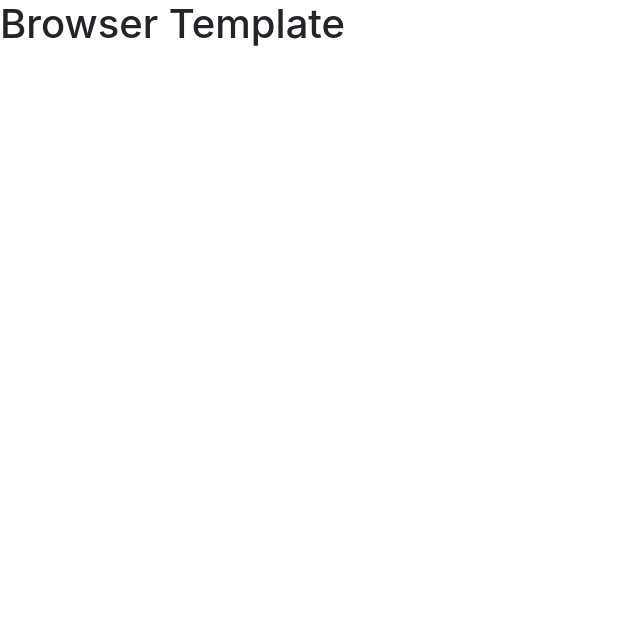
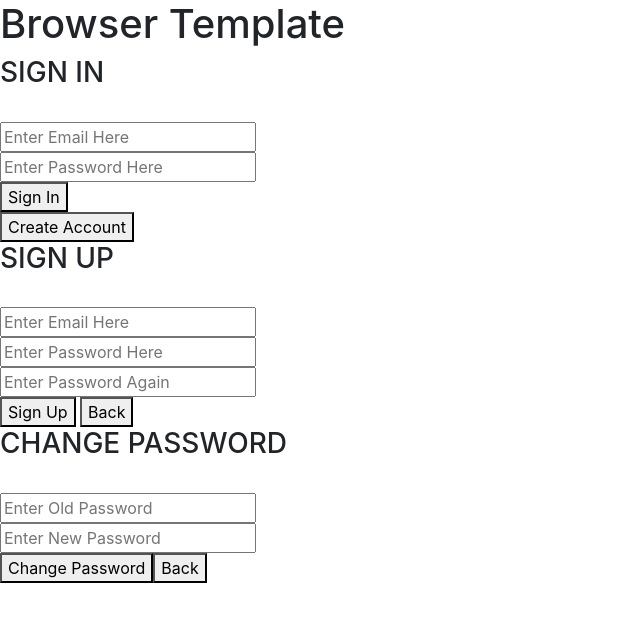
Before and after one commit to wpMcDonnell/dream-log-client, a website built with webpack: page index.html in a window 1280 px wide. Shown: the whole page, without its empty margins (0-640 px from the left). Built offline with nearby package versions, Linux system fonts and the light colour scheme.

Commit message:
Add auth forms

```diff
--- a/index.html
+++ b/index.html
@@ -13,5 +13,52 @@
     </head>
     <body>
       <h1>Browser Template</h1>
+
+      <section id="auth-section">
+
+        <div id="user-message"></div>
+
+        <form id='sign-in'>
+          <h3 id='sign-in-header'> SIGN IN</h3>
+          <br>
+          <input type='email' name='credentials[email]' placeholder='Enter Email Here' required>
+          <br>
+          <input type='password' name='credentials[password]' placeholder='Enter Password Here' required>
+          <br>
+          <button>Sign In</button>
+        </form>
+
+
+        <div id='create-account'>
+          <button>Create Account</button>
+        </div>
+
+        <form id='sign-up'>
+          <h3 id='sign-up-header'> SIGN UP</h3>
+          <br>
+          <input type='email' name='credentials[email]' placeholder='Enter Email Here' required>
+          <br>
+          <input type='password' name='credentials[password]' placeholder='Enter Password Here' required>
+          <br>
+          <input type='password' name='credentials[password_confirmation]' placeholder='Enter Password Again' required>
+          <br>
+          <div>
+          <button> Sign Up </button> <button id='exit-sign-up' type='button'>Back</button>
+          </div>
+        </form>
+
+          <form id='change-password'>
+            <h3 id='change-password-header'> CHANGE PASSWORD </h3>
+            <br>
+            <input type='password' name='passwords[old]' placeholder='Enter Old Password' required>
+            <br>
+            <input type='password' name='passwords[new]' placeholder='Enter New Password' required>
+            <br>
+            <button>Change Password</button><button id='exit-account-settings' type='button'>Back</button>
+          </form>
+
+
+        </section>
+
     </body>
 </html>
```
Also changed, not shown: 1 other file.
